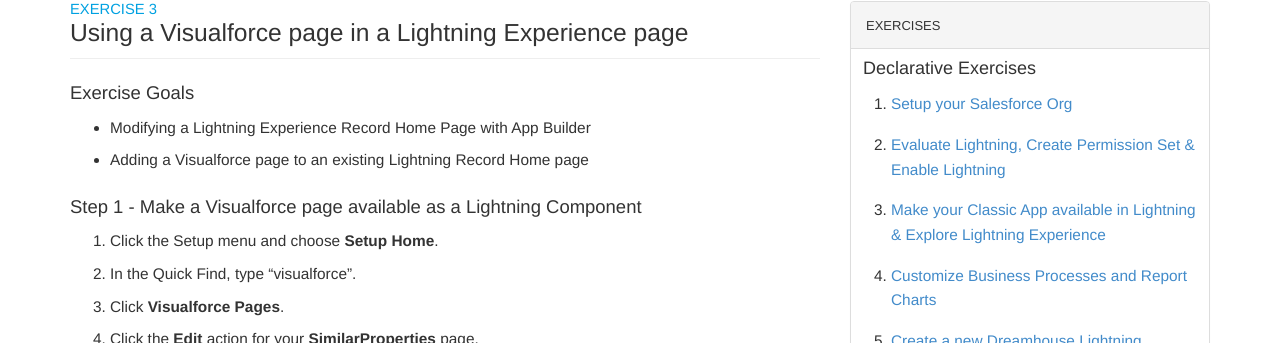
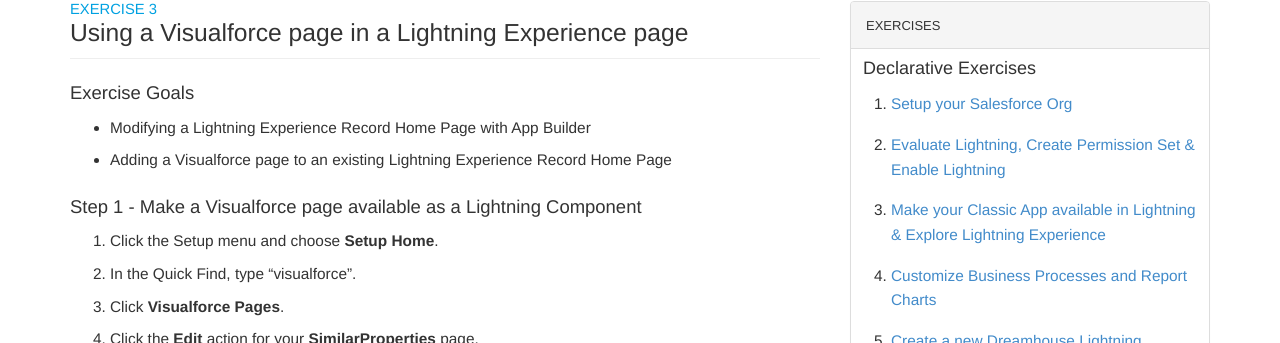
Before and after one commit to HassanNahhal/LightningNowWorkshop, a Jekyll site: the page built from Exercise_3.md, in a window 1280 px wide. Shown: the part 99-442 px from the top of the page. Built offline with Jekyll 4.4.1, drawn with Linux system fonts in a browser that asks for light colours; comment, search, counter and statistics services are not loaded.

Commit message:
Update Exercise_3.md

```diff
--- a/Exercise_3.md
+++ b/Exercise_3.md
@@ -7,7 +7,7 @@ title: Using a Visualforce page in a Lightning Experience page
 ### Exercise Goals
 
 * Modifying a Lightning Experience Record Home Page with App Builder
-* Adding a Visualforce page to an existing Lightning Record Home page
+* Adding a Visualforce page to an existing Lightning Experience Record Home Page
 
 ### Step 1 - Make a Visualforce page available as a Lightning Component
 1. Click the Setup menu and choose **Setup Home**.
```
